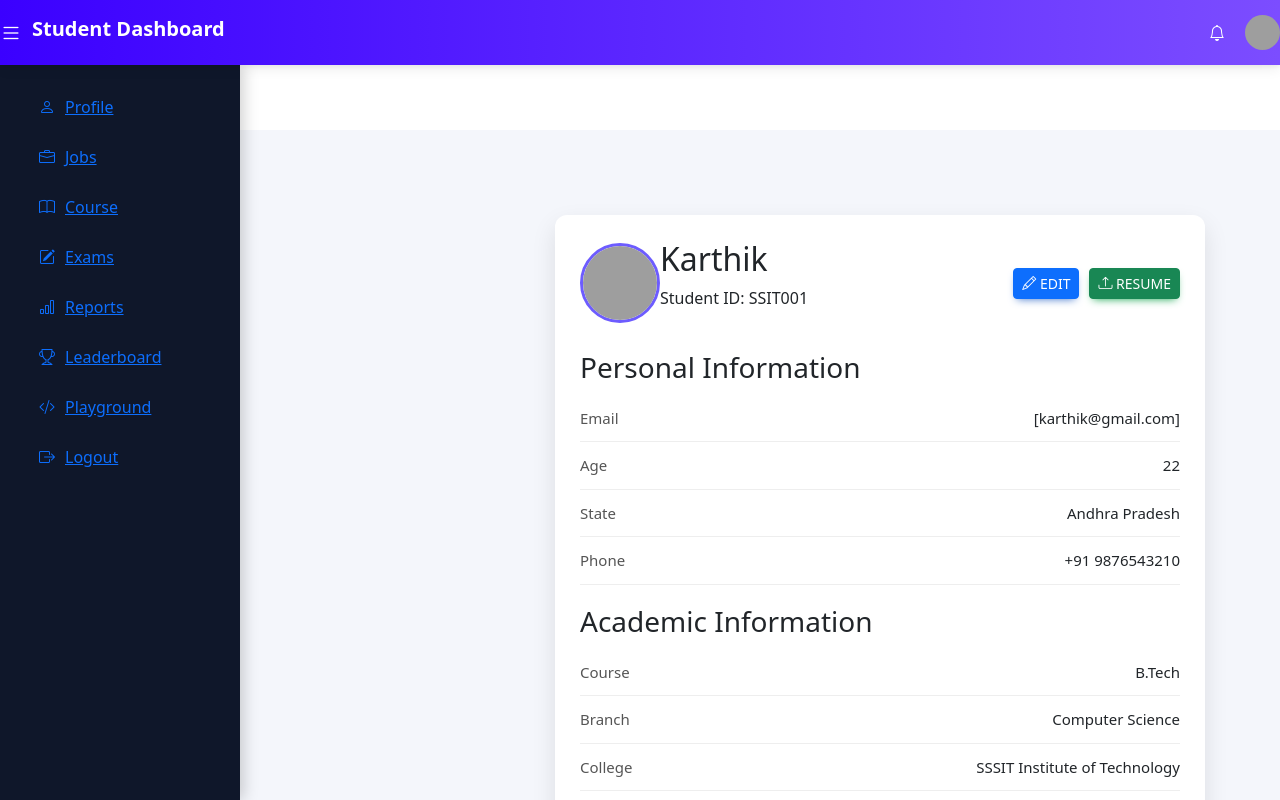
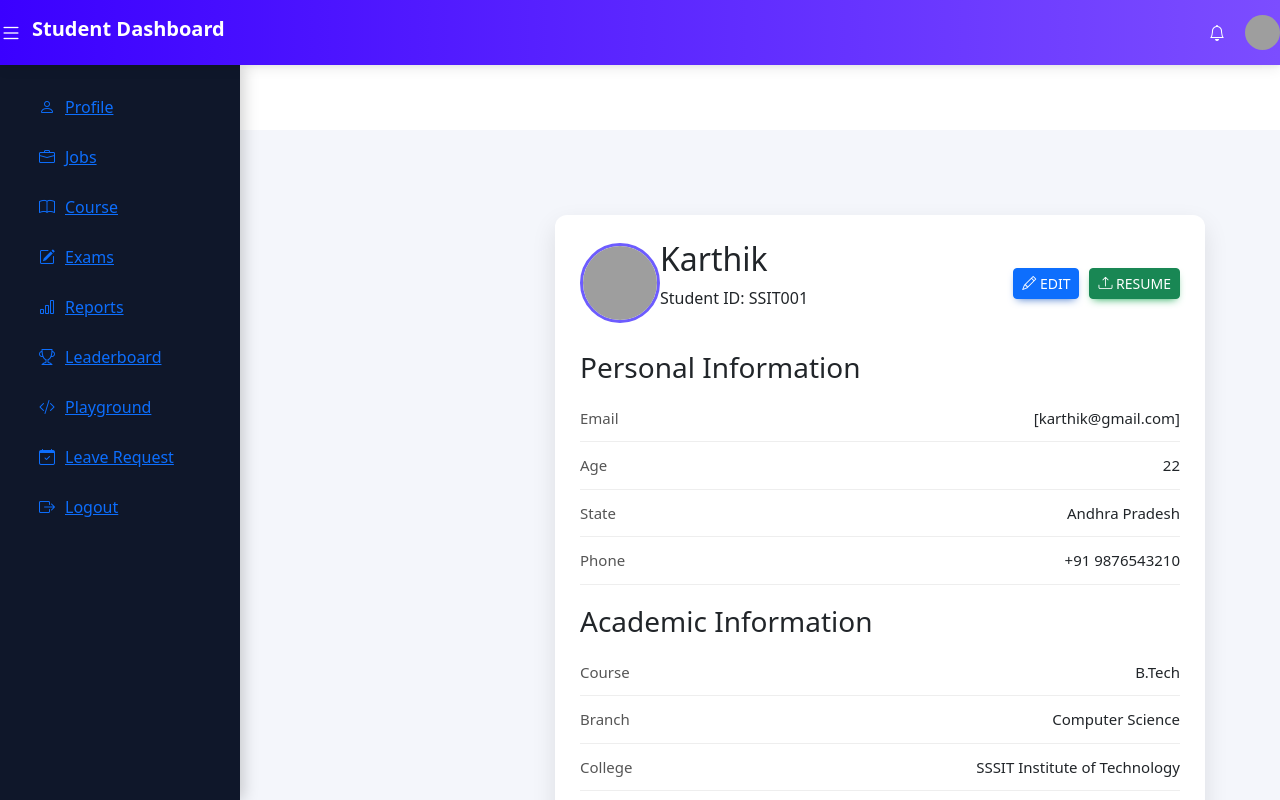
Before and after one commit to sssituser/python12to1pmmainproject, a React (Vite) app in the folder placementapp/: page /dashboard in a window 1280 px wide. Shown: the top 800 px of the page. Built offline with nearby package versions, Linux system fonts and the light colour scheme; grey boxes are pictures that could not be loaded.

Commit message:
playground and sidebar is updated

```diff
--- a/placementapp/src/App.jsx
+++ b/placementapp/src/App.jsx
@@ -50,7 +50,7 @@ function App() {
           <Route path="/dashboard/exam-leaderboard" element={<ExamLeaderboard />} />
 
           <Route path="/dashboard/playground" element={<Playground />} />
-          <Route path="/dashboard/playgroundDetail/:language" element={<PlaygroundDetail />} />
+          <Route path="/dashboard/playground/:language" element={<PlaygroundDetail />} />
 
           <Route path="/dashboard/leave-request" element={<LeaveRequest />} />
 
--- a/placementapp/src/components/Sidebar.jsx
+++ b/placementapp/src/components/Sidebar.jsx
@@ -40,6 +40,11 @@ function Sidebar({ sidebarOpen }) {
           <span>Playground</span>
         </NavLink>
 
+        <NavLink to="leave-request" className="sidebar-link">
+        <i className="bi bi-calendar-check"></i>
+        <span>Leave Request</span>
+        </NavLink>
+
         <NavLink to="logout" className="sidebar-link">
           <i className="bi bi-box-arrow-right"></i>
           <span>Logout</span>
```
